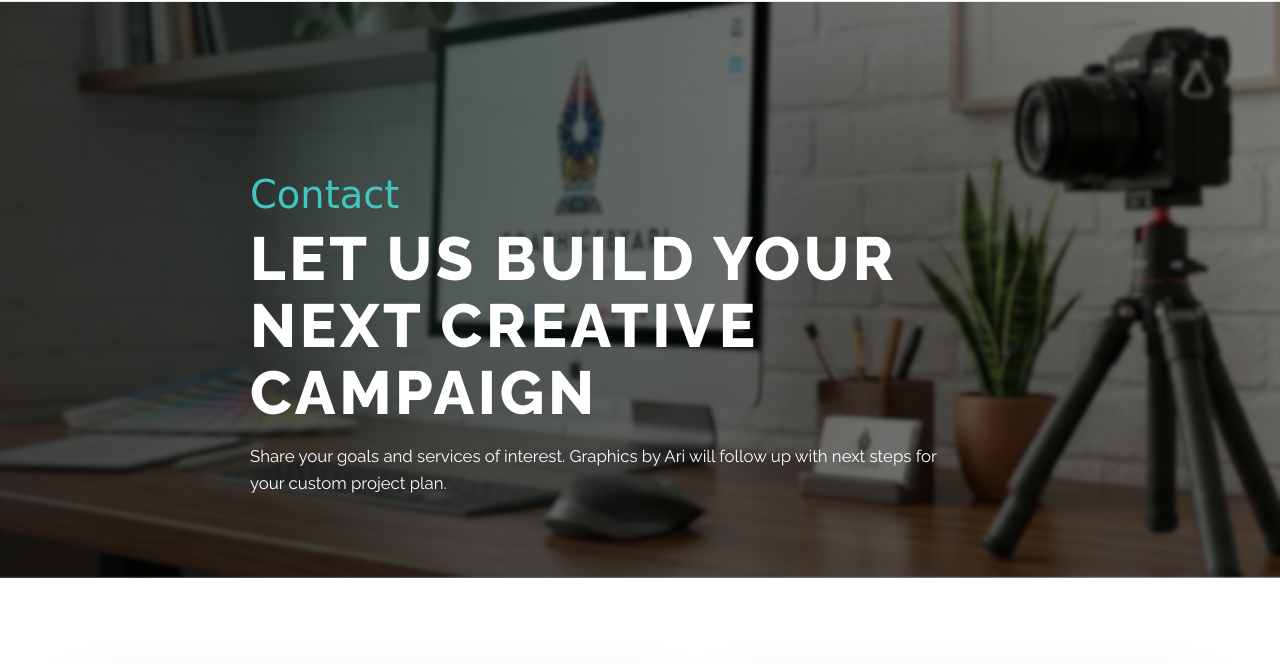
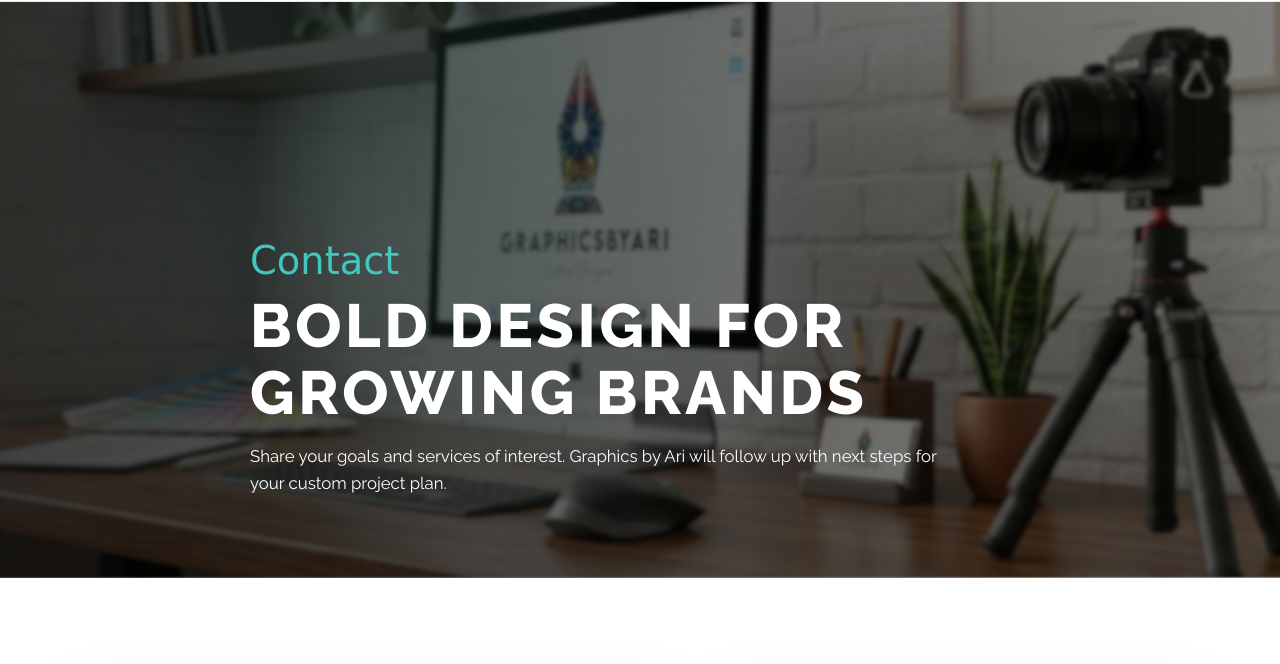
Before and after one commit to graphicsbyari/graphicsbyari.com, a plain HTML site: page contact.html in a window 1280 px wide. Shown: the part 81-745 px from the top of the page. Drawn offline with Linux system fonts and the light colour scheme; a web font is replaced by a local one.

Commit message:
Update contact hero headline

```diff
--- a/contact.html
+++ b/contact.html
@@ -36,7 +36,7 @@
       <div class="hero-overlay"></div>
       <div class="container hero-content">
         <p class="accent-script">Contact</p>
-        <h1>Let Us Build Your Next Creative Campaign</h1>
+        <h1>Bold Design for Growing Brands</h1>
         <p>Share your goals and services of interest. Graphics by Ari will follow up with next steps for your custom project plan.</p>
       </div>
     </section>
```
